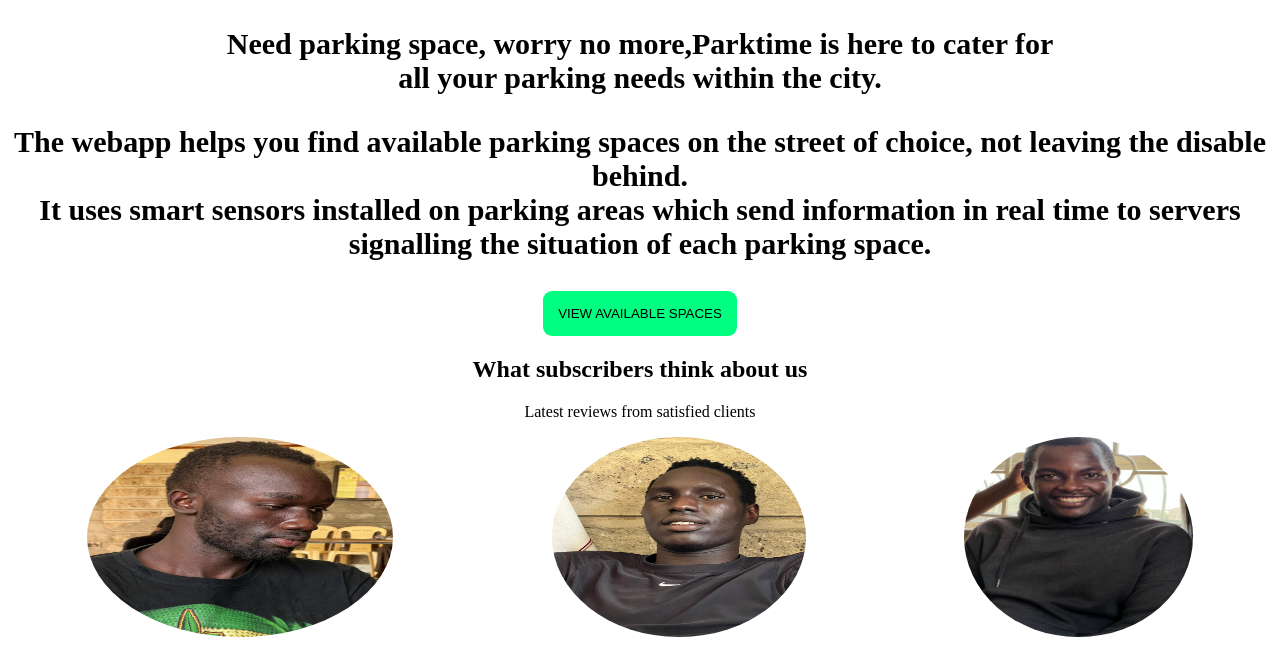
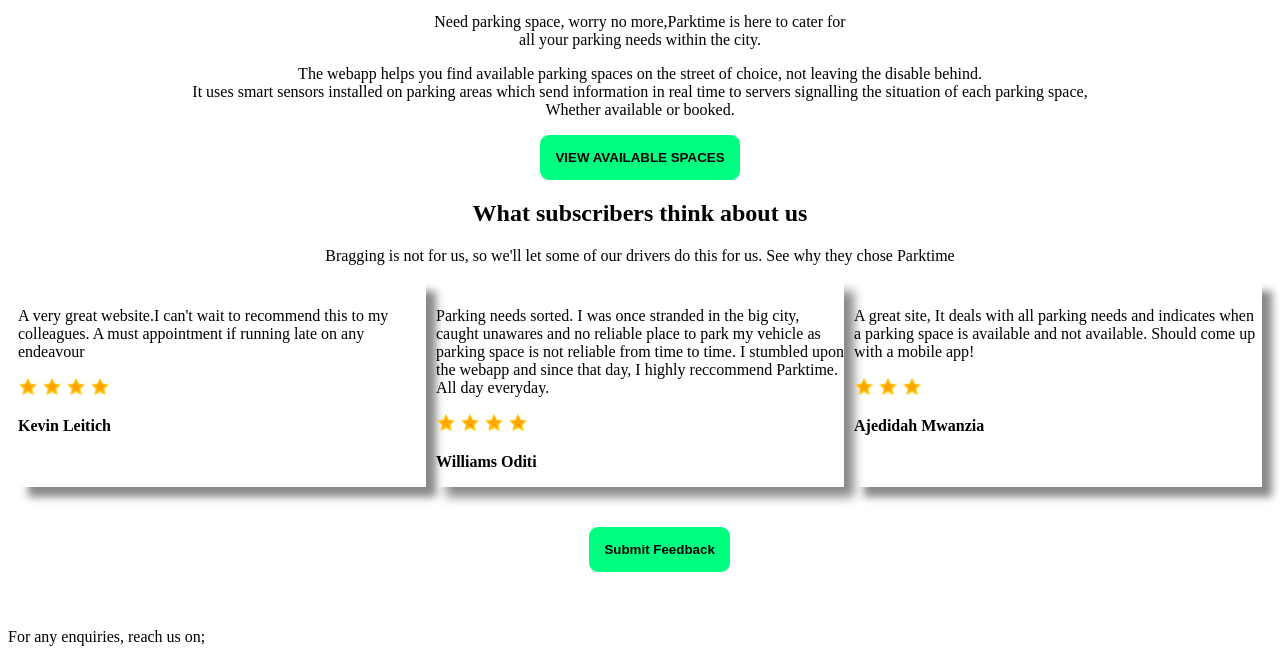
Before and after one commit to kLeitich/Parkt, a plain HTML site: page index.html in a window 1280 px wide. Shown: the part 115-769 px from the top of the page. Drawn offline with Linux system fonts and the light colour scheme.

Commit message:
Style : optimised rating-Formatted the reviews section

```diff
--- a/index.css
+++ b/index.css
@@ -18,7 +18,7 @@ a{
     font-weight: bold;
 }
 a:hover{
-    color: yellow;
+    color: black;
 }
 
 footer{
@@ -37,8 +37,6 @@ footer{
 }
 .info{
     text-align: center;
-    font-size: 30px;
-    font-weight: bold;
 }
 .info button{
     padding: 15px;
@@ -46,6 +44,7 @@ footer{
     border: none;
     background-color: #00FF80;
     cursor: wait;
+    font-weight: bold;
 }
 .info button:hover{
     color: red;
@@ -59,20 +58,19 @@ footer{
 
 .members{
     display: flex;
-    justify-content: space-around;
-    text-align: center;
+    justify-content: space-evenly;
 }
-.membersp{
-    border-radius: 50%;
-    width: 100%;
-}
+
 .feedback{
     padding: 15px;
     border: none;
     border-radius: 9px;
-    margin: 30px;
+    margin: 40px;
+    margin-left: 46%;
     background-color: #00FF80;
     cursor: pointer;
+    text-align: center;
+    font-weight: bold;
 }
 .feedback:hover{
     color: red;
@@ -83,4 +81,24 @@ footer{
 .img{
     display: flex;
     justify-content: space-around;
+    cursor: pointer;
 }
+.members>.memberone{
+    width: 50%;
+    box-shadow: 10px 10px 8px #888888;
+    margin-left: 10px;
+    padding-top: 10px;
+}
+.members>.membertwo{
+    width: 50%;
+    box-shadow: 10px 10px 10px #888888;
+    margin-left: 10px;
+    margin-right: 10px;
+    padding-top: 10px;
+}
+.members>.memberthree{
+    width: 50%;
+    box-shadow: 10px 10px 8px #888888;
+    margin-right: 10px;
+    padding-top: 10px;
+}
--- a/index.html
+++ b/index.html
@@ -31,38 +31,38 @@
     </header>
     <div class="info">
     <p>Need parking space, worry no more,Parktime is here to cater for<br>all your parking needs within the city.</p>
-    <p>The webapp helps you find available parking spaces on the street of choice, not leaving the disable behind.<br>It uses smart sensors installed on parking areas which send information in real time to servers signalling the situation of each parking space.</p>
+    <p>The webapp helps you find available parking spaces on the street of choice, not leaving the disable behind.<br>It uses smart sensors installed on parking areas which send information in real time to servers signalling the situation of each parking space,<br> Whether available or booked.</p>
     <button>VIEW AVAILABLE SPACES</button>
     </div>
     <div class="feeds">
         <h2>What subscribers think about us</h2>
-        <p>Latest reviews from satisfied clients</p>
+        <p>Bragging is not for us, so we'll let some of our drivers do this for us. See why they chose Parktime</p>
     </div>
 
     <div class="members">
-        <div>
-            <img class="membersp" src="/assets/IMG-20220205-WA0007.jpg" height="200px">
-            <p>A very great website.<br>I can't wait to recommend this to my colleagues</p>
-            <img src="/assets/icons8-star-48.png" height="30px">
-            <img src="/assets/icons8-star-48.png" height="30px">
-            <img src="/assets/icons8-star-48.png" height="30px">
-            <img src="/assets/icons8-star-48.png" height="30px">
+        <div class="memberone">
+            <p>A very great website.I can't wait to recommend this to my colleagues. A must appointment if running late on any endeavour</p>
+            <img src="/assets/icons8-star-48.png" height="20px">
+            <img src="/assets/icons8-star-48.png" height="20px">
+            <img src="/assets/icons8-star-48.png" height="20px">
+            <img src="/assets/icons8-star-48.png" height="20px">
+            <p><strong>Kevin Leitich</strong></p>
         </div>
-        <div>
-            <img class="membersp" src="/assets/IMG-20220205-WA0015.jpg" height="200px">
-            <p>Parking needs sorted. All day everyday.</p>
-            <img src="/assets/icons8-star-48.png" height="30px">
-            <img src="/assets/icons8-star-48.png" height="30px">
-            <img src="/assets/icons8-star-48.png" height="30px">
-            <img src="/assets/icons8-star-48.png" height="30px">
-            <img src="/assets/icons8-star-48.png" height="30px">
+        <div class="membertwo">
+            <p>Parking needs sorted. I was once stranded in the big city, caught unawares and no reliable place to park my vehicle as parking space is not reliable from time to time. I stumbled upon the webapp and since that day, I highly reccommend Parktime. All day everyday.</p>
+            <img src="/assets/icons8-star-48.png" height="20px">
+            <img src="/assets/icons8-star-48.png" height="20px">
+            <img src="/assets/icons8-star-48.png" height="20px">
+            <img src="/assets/icons8-star-48.png" height="20px">
+            <img src="/assets/icons8-star-48.png" height="0px">
+            <p><strong>Williams Oditi</strong></p>
         </div>
-        <div>
-            <img class="membersp" src="/assets/IMG-20220205-WA0016.jpg" height="200px">
-            <p>Should come up with a mobile app!</p>
-            <img src="/assets/icons8-star-48.png" height="30px">
-            <img src="/assets/icons8-star-48.png" height="30px">
-            <img src="/assets/icons8-star-48.png" height="30px">
+        <div class="memberthree">
+            <p>A great site, It deals with all parking needs and indicates when a parking space is available and not available. Should come up with a mobile app!</p>
+            <img src="/assets/icons8-star-48.png" height="20px">
+            <img src="/assets/icons8-star-48.png" height="20px">
+            <img src="/assets/icons8-star-48.png" height="20px">
+            <p><strong>Ajedidah Mwanzia</strong></p>
         </div>
     </div>
     <button class="feedback">Submit Feedback</button>
```
